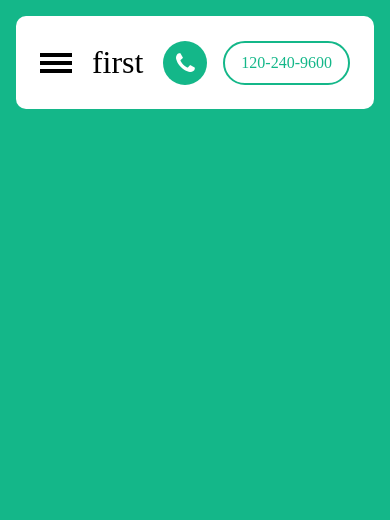
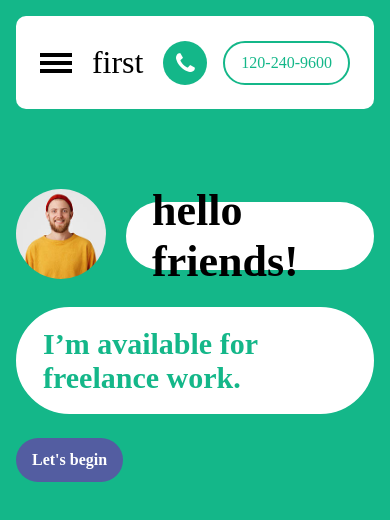
Before and after one commit to xsoul404/first-project, a plain HTML site: page index.html in a window 390 px wide. Drawn offline with Linux system fonts and the light colour scheme.

Commit message:
add mobile section 1 wip

```diff
--- a/asset/style.css
+++ b/asset/style.css
@@ -3,7 +3,9 @@
     padding: 0;
     box-sizing: border-box;
 }
-
+a{
+    text-decoration: none;
+}
 .p-1 { padding: 4px; }
 .p-2 { padding: 8px; }
 .p-3 { padding: 12px; }
@@ -134,6 +136,7 @@
     background: #14B789;
     width: 100%;
     height: 999px;
+    position: relative;
 }
 .navbar{
     width: 100%;
@@ -158,7 +161,7 @@ background: #000;
 .logo-head{
     color: #000;
     font-size: 32px;
-    text-decoration: none;
+
 }
 .end-side-head{
     display: flex;
@@ -185,3 +188,58 @@ background: #000;
     border: 2px solid #14B789;
     color: #14B789;
 }
+.svg-head{
+    position: absolute;
+
+}
+.img-main-text img{
+    border-radius: 50%;
+    width: 90px;
+    height: 90px;
+    object-fit: cover;
+}
+.text-img-main{
+    display: flex;
+    align-items: center;
+
+    gap: 20px;
+}
+.text-start-main{
+    height: 68px;
+    background: white;
+    border-radius: 100px;
+    border: 2px solid white;
+    display: flex;
+    align-items: center;
+    justify-content: center;
+color: #000;
+font-size: 44px;
+font-weight: 800;
+}
+.text-main{
+    height: 107px;
+    display: flex;
+    border: 3px solid white;
+    border-radius: 100px;
+    align-items: center;
+    justify-content: center;
+   font-size: 20px;
+    color: #14B789;
+    background: white;
+}
+.text-main-end{
+    height: 44px;
+    display: flex;
+    align-items: center;
+    justify-content:center ;
+    border-radius: 100px;
+background-color: #535da1;
+color: white;
+font-weight: bold;
+}
+.info-box{
+    display: flex;
+    flex-direction: column;
+    align-items: start;
+    gap: 24px;
+}
--- a/index.html
+++ b/index.html
@@ -13,7 +13,8 @@
 
 <body>
     <section class="b-head p-4">
-        <header>
+
+        <header style="position: relative; z-index: 3;">
             <nav class="navbar pb-3 pt-3 pl-6 pr-6">
                 <div class="menu-icon">
                     <div></div>
@@ -37,7 +38,31 @@
 
 
         </header>
+        <main class="pt-20">
+            <section class="info-box">
+                <div class="text-img-main">
 
+                    <div class="img-main-text">
+                        <img src="./asset/img/happy-bearded-young-man.jpg" alt="">
+                    </div>
+                    <div class="text-start-main pb-2 pt-2 pl-6 pr-6">
+                        <p>hello friends!</p>
+                    </div>
+                </div>
+                <div class="text-main pr-6 pl-6 pt-2 pb-2">
+                    <h2>
+                        I’m available for freelance work.
+                    </h2>
+                </div>
+                <a href="">
+                <div class="text-main-end pt-2 pb-2 pr-4 pl-4">
+
+                        Let's begin
+
+                </div>
+                   </a>
+            </section>
+        </main>
 
     </section>
 </body>
```
Also changed, not shown: asset/img/happy-bearded-young-man.jpg (added).
